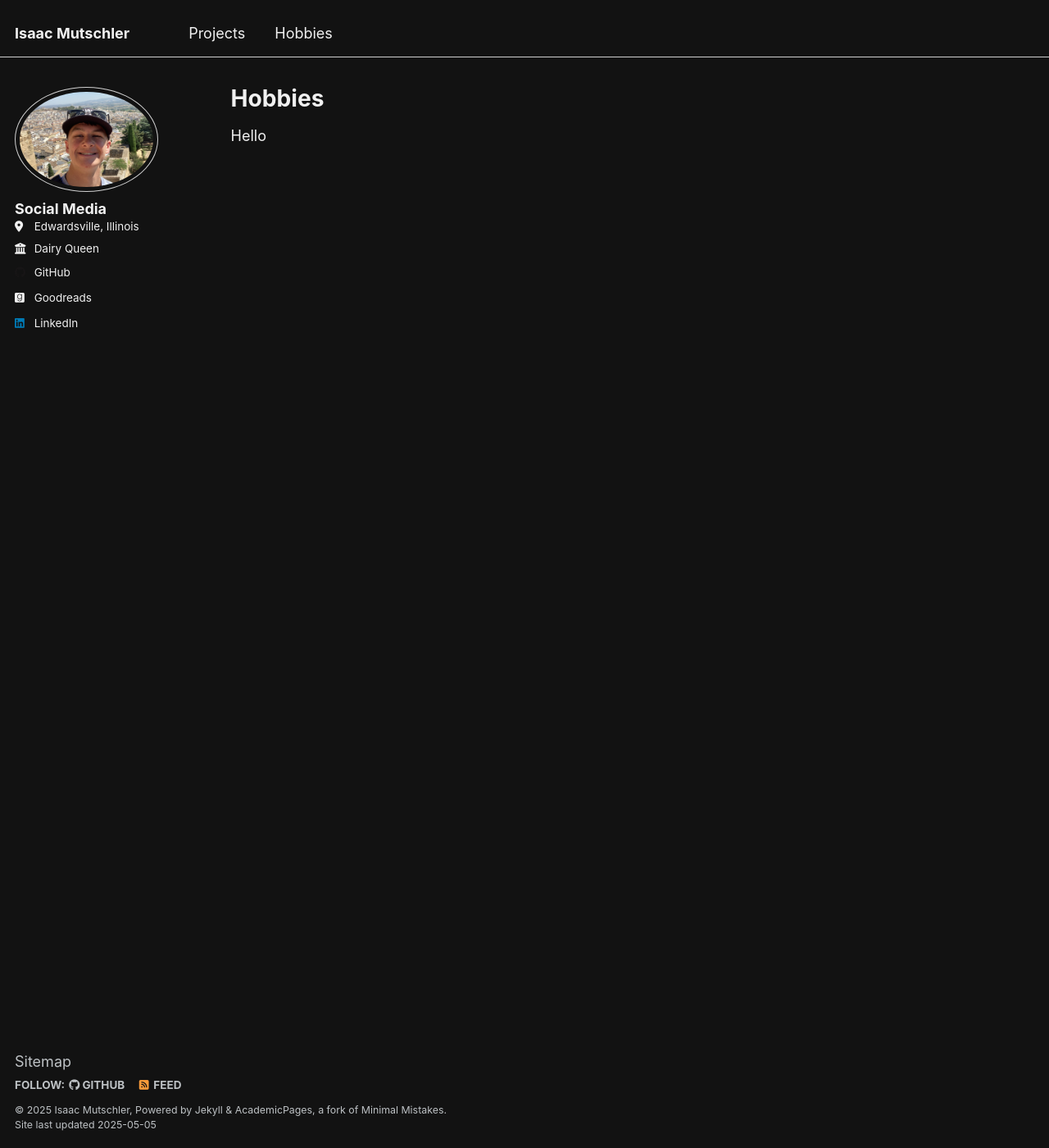
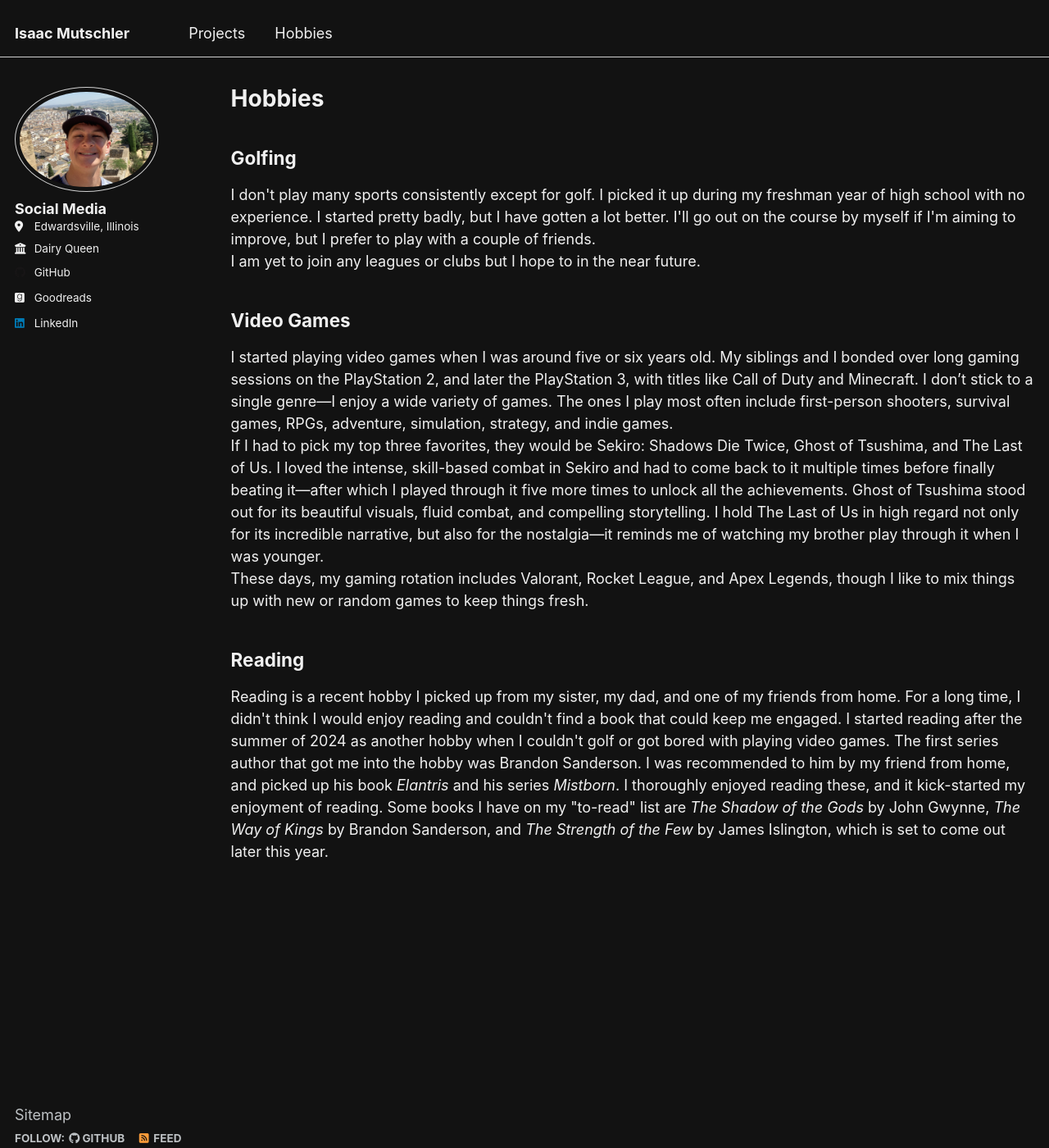
Before and after one commit to IMutsch53/IMutsch53.github.io, a Jekyll site: the page built from _pages/hobbies.html, in a window 1280 px wide and 1400 px high. Shown: the whole window at 82% size. Built offline with Jekyll 4.4.1, drawn with Linux system fonts in a browser that asks for light colours.

Commit message:
Add hobbies

```diff
--- a/_pages/hobbies.html
+++ b/_pages/hobbies.html
@@ -7,4 +7,19 @@ author_profile: true
 
 {% include base_path %}
 
-<p>Hello</p>
+<h2>Golfing</h2>
+<p>I don't play many sports consistently except for golf. I picked it up during my freshman year of high school with no experience. I started pretty badly, but I have gotten a lot better. I'll go out on the course by
+myself if I'm aiming to improve, but I prefer to play with a couple of friends.<br> I am yet to join any leagues or clubs but I hope to in the near future.</p>
+<h2>Video Games</h2>
+<p>I started playing video games when I was around five or six years old. My siblings and I bonded over long gaming sessions on the PlayStation 2, and later the PlayStation 3, with titles like Call of Duty and Minecraft.
+  I don’t stick to a single genre—I enjoy a wide variety of games. The ones I play most often include first-person shooters, survival games, RPGs, adventure, simulation, strategy, and indie games.
+  <br>If I had to pick my top three favorites, they would be Sekiro: Shadows Die Twice, Ghost of Tsushima, and The Last of Us. I loved the intense, skill-based combat in Sekiro and had to come back to it multiple times
+  before finally beating it—after which I played through it five more times to unlock all the achievements. Ghost of Tsushima stood out for its beautiful visuals, fluid combat, and compelling storytelling. I hold The
+  Last of Us in high regard not only for its incredible narrative, but also for the nostalgia—it reminds me of watching my brother play through it when I was younger. <br>
+  These days, my gaming rotation includes Valorant, Rocket League, and Apex Legends, though I like to mix things up with new or random games to keep things fresh.</p>
+<h2>Reading</h2>
+<p>Reading is a recent hobby I picked up from my sister, my dad, and one of my friends from home. For a long time, I didn't think I would enjoy reading and couldn't find a book that could keep me engaged. I started reading
+after the summer of 2024 as another hobby when I couldn't golf or got bored with playing video games. The first series author that got me into the hobby was Brandon Sanderson. I was recommended to him by my friend from home,
+and picked up his book <i>Elantris</i> and his series <i>Mistborn</i>. I thoroughly enjoyed reading these, and it kick-started my enjoyment of reading. Some books I have on my "to-read" list are <i>The Shadow of the Gods</i>
+by John Gwynne, <i>The Way of Kings</i> by Brandon Sanderson, and <i>The Strength of the Few</i> by James Islington, which is set to come out later this year.
+</p>
```
